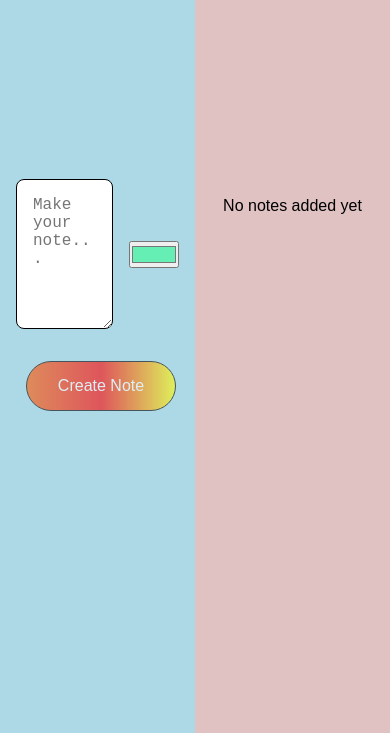
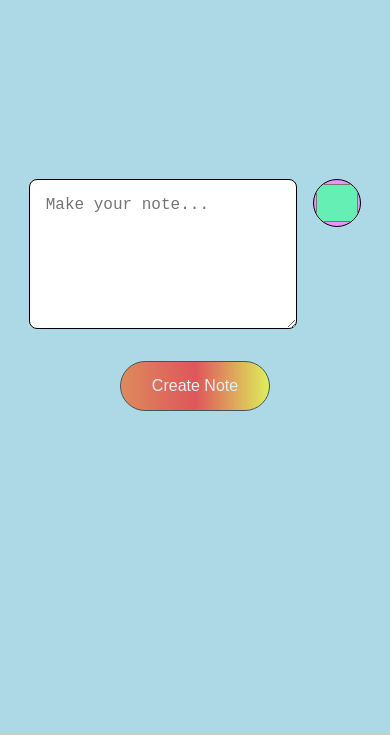
Before and after one commit to SarkarJyotirmay/Sticky_Notes, a plain HTML site: page index.html in a window 390 px wide. Shown: the part 111-846 px from the top of the page. Drawn offline with Linux system fonts and the light colour scheme.

Commit message:
edited css and responsiveness

```diff
--- a/index.html
+++ b/index.html
@@ -15,7 +15,7 @@
         <form action="">
           <div class="inputs">
             <textarea name="" id="" placeholder="Make your note..."></textarea>
-            <input type="color" value="#66EFB5" />
+            <input type="color" id="color-input" value="#66EFB5" />
           </div>
           <div id="button-container">
             <button type="submit">Create Note</button>
--- a/styles.css
+++ b/styles.css
@@ -28,16 +28,22 @@ form{
     width: 100%;
     display: flex;
     justify-content: center;
-    align-items: center;
+    align-items: start;
     gap: 1rem;
 }
 .inputs textarea{
-    width: 60%;
+    width: 75%;
     height: 150px;
     border: 1px solid;
     border-radius: 0.5rem;
     padding: 1rem;
     font-size: 1rem;
+}
+#color-input{
+    width: 3rem;
+    height: 3rem;
+    border-radius: 50%;
+    background-color: #e596f7;
 }
 #button-container{
     width: 200px;
@@ -66,12 +72,7 @@ form{
     background: linear-gradient(to left, rgb(255, 89, 0), red, yellow);
 }
 
-@media screen and (max-width:500px) {
-    #button-container{
-        margin-left: 10px;
-        width: 150px;
-    }
-}
+
 
 .right{
     width: 50%;
@@ -112,6 +113,7 @@ form{
     position: relative;
 }
 .text{
+    text-align: left;
     height: 150px;
     overflow-y: scroll;
 }
@@ -136,3 +138,26 @@ form{
     right: 25px;
     cursor: pointer;
 }
+
+@media screen and (max-width:500px) {
+    #button-container{
+        margin-left: 10px;
+        width: 150px;
+    }
+}
+
+@media screen and (max-width:650px) {
+    #wrapper{
+        display: flex;
+        flex-direction: column;
+    }
+    .left{
+        width: 100%;
+    }
+    .right{
+        width: 100%;
+    }
+    #button-container{
+        margin: 2rem auto;
+    }
+}
```
